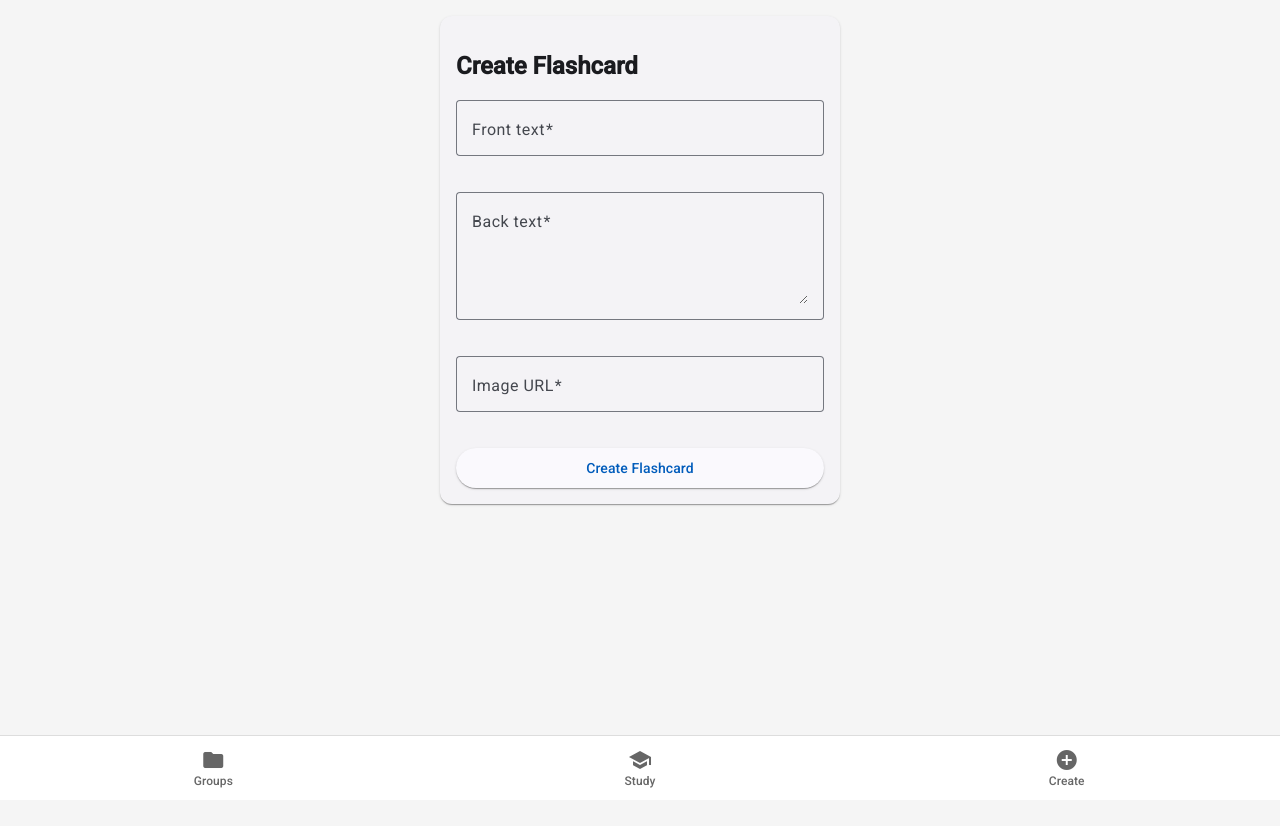
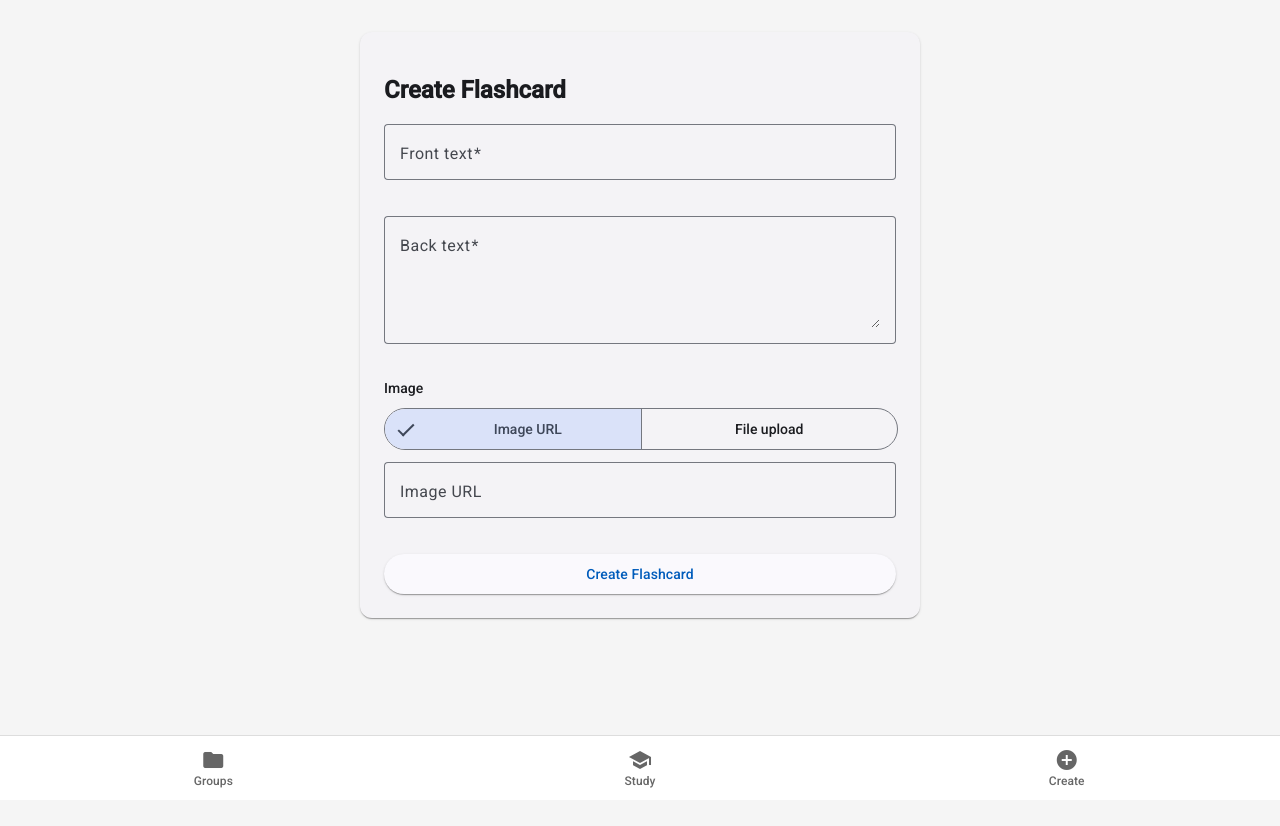
Before and after one commit to nastae/flashcards-app, an Angular app in the folder flashcards-ui/: page /groups/1/flashcards/create in a window 1280 px wide. Shown: the top 826 px of the page. Built offline with nearby package versions, Linux system fonts and the light colour scheme.

Commit message:
Add unsinged image uploads with Cloudinary

```diff
--- a/flashcards-ui/src/app/features/flashcards/pages/flashcard-create/flashcard-create.html
+++ b/flashcards-ui/src/app/features/flashcards/pages/flashcard-create/flashcard-create.html
@@ -22,6 +22,27 @@
             }
         </mat-form-field>
 
+        <div class="image-section">
+            <label class="image-label">Image</label>
+
+            <!-- [(value)]="imageSource" -->
+            <mat-button-toggle-group
+                [value]="imageSource"
+                (change)="onImageSourceChange($event.value)"
+                arial-label="Image source"
+                class="image-source">
+
+                <mat-button-toggle value="url">
+                    Image URL
+                </mat-button-toggle>
+
+                <mat-button-toggle value="upload">
+                    File upload
+                </mat-button-toggle>
+            </mat-button-toggle-group>
+
+            @if (imageSource === 'url') {
+
                 <mat-form-field appearance="outline" class="full-width">
                     <mat-label>Image URL</mat-label>
 
@@ -29,9 +50,39 @@
                     <input matInput formControlName="imageUrl" placeholder="https://example.com/image.jpg"/>
 
                     @if (form.get("imageUrl")?.invalid && form.get("imageUrl")?.touched) {
-                <mat-error>Image URL is required</mat-error>
+                        <!-- <mat-error>Image URL is required</mat-error> -->
+                         <mat-error>Please enter a valid image URL</mat-error>
                     }
                 </mat-form-field>
+
+            }
+
+            @if (imageSource === 'upload') {
+
+                <div class="upload-container">
+                    <input
+                        #fileInput
+                        type="file"
+                        accept="image/jpeg,image/png,image/webp"
+                        hidden
+                        (change)="onFileSelected($event)"/>
+
+                    <button
+                        mat-stroked-button
+                        type="button"
+                        (click)="fileInput.click()">
+                        Choose image
+                    </button>
+
+                    @if (selectedFile) {
+                        <span class="selected-file">
+                            {{ selectedFile.name }}
+                        </span>
+                    }
+
+                </div>
+            }
+        </div>
 
         <button mat-raised-button color="primary" type="submit" class="full-width">
             Create Flashcard
--- a/flashcards-ui/src/app/features/flashcards/pages/flashcard-create/flashcard-create.scss
+++ b/flashcards-ui/src/app/features/flashcards/pages/flashcard-create/flashcard-create.scss
@@ -1,8 +1,20 @@
+// old style
+// .container {
+//     max-width: 400px;
+//     margin: 16px auto;
+//     padding: 16px;
+// }
 .container {
-    max-width: 400px;
-    margin: 16px auto;
-    padding: 16px;
+  width: calc(100% - 32px);
+  max-width: 560px;
+  margin: 16px auto;
+  padding: 16px;
+  box-sizing: border-box;
 }
+
+// h2 {
+//   margin: 0 0 20px;
+// }
 
 .form {
     display: flex;
@@ -14,8 +26,66 @@
     width: 100%;
 }
 
+.image-section {
+    display: flex;
+    flex-direction: column;
+    gap: 12px;
+}
+
+.image-label {
+    font-size: 14px;
+    font-weight: 500;
+}
+
+.image-source {
+    width: 100%;
+    display: flex;
+}
+
+.image-source mat-button-toggle {
+    flex: 1;
+}
+
+.upload-container {
+    display: flex;
+    flex-direction: column;
+    align-items: stretch;
+    gap: 12px;
+    padding: 16px;
+    border: 1px dashed #c5c5c5;
+    border-radius: 8px;
+    box-sizing: border-box;
+}
+
+.selected-file {
+    font-size: 14px;
+    overflow: hidden;
+    text-overflow: ellipsis;
+    white-space: nowrap;
+}
+
+@media (min-width: 600px) {
+    .container {
+        margin: 32px auto;
+        padding: 24px;
+        // background: red;
+    }
+
+    .upload-container {
+        flex-direction: row;
+        align-items: center;
+    }
+}
+
 @media (max-width: 400px) {
+    // .container {
+    //     margin: 0;
+    //     min-height: 100vh;
+    //     border-radius: 0;
+    // }
+
     .container {
+        width: 100%;
         margin: 0;
         min-height: 100vh;
         border-radius: 0;
--- a/flashcards-ui/src/app/features/flashcards/pages/flashcard-create/flashcard-create.ts
+++ b/flashcards-ui/src/app/features/flashcards/pages/flashcard-create/flashcard-create.ts
@@ -8,10 +8,12 @@ import { ActivatedRoute, Router } from '@angular/router';
 import { FlashcardRequest } from '../../models/flashcard-request';
 import { Flashcard } from '../../services/flashcard';
 import { MatSnackBar } from '@angular/material/snack-bar';
+import { MatButtonToggleModule } from '@angular/material/button-toggle';
+import { CloudinaryService } from '../../../../shared/cloudinary.service';
 
 @Component({
   selector: 'app-flashcard-create',
-  imports: [MatCardModule, ReactiveFormsModule, MatFormFieldModule, MatInput, MatAnchor],
+  imports: [MatCardModule, ReactiveFormsModule, MatFormFieldModule, MatInput, MatAnchor, MatButtonToggleModule],
   templateUrl: './flashcard-create.html',
   styleUrl: './flashcard-create.scss',
 })
@@ -21,14 +23,19 @@ export class FlashcardCreate implements OnInit {
   private snackBar = inject(MatSnackBar);
   private router = inject(Router);
   private route = inject(ActivatedRoute);
+  private cloudinaryService = inject(CloudinaryService);
 
   private groupId!: string;
 
   form = this.fb.nonNullable.group({
     frontText: ['', Validators.required],
     backText: ['', Validators.required],
-    imageUrl: ['', Validators.required]
+    imageUrl: ['']
   });
+
+  imageSource: 'url' | 'upload' = 'url';
+
+  selectedFile: File | null = null;
 
   ngOnInit(): void {
     this.groupId = this.route.snapshot.paramMap.get("id")!;
@@ -37,27 +44,108 @@ export class FlashcardCreate implements OnInit {
   // TODO: make proper error handling
   submit(formDirective: any) {
     if (this.form.invalid) {
+      // this.form.markAllAsTouched();
       return;
     }
 
-    const request: FlashcardRequest = this.form.getRawValue();
+    if (this.imageSource === 'upload' && !this.selectedFile) {
+      this.snackBar.open('Please select an image', 'Close', {
+        duration: 2000,
+        verticalPosition: 'bottom',
+        panelClass: ['mobile-snackbar']
+      });
 
-    this.flashcardService.createFlashcard(this.groupId, request).subscribe({
+      return;
+    }
+
+    if (this.imageSource === 'upload') {
+      this.uploadAndCreateFlashcard(formDirective);
+      return;
+    }
+
+    this.createFlashcard(formDirective, this.form.getRawValue().imageUrl);
+
+    // const request: FlashcardRequest = this.form.getRawValue();
+
+    // this.flashcardService.createFlashcard(this.groupId, request).subscribe({
+    //   next: () => {
+    //     this.snackBar.open('Flashcard created ✅', 'Close', {
+    //       duration: 2000,
+    //       verticalPosition: 'bottom',
+    //       panelClass: ['mobile-snackbar']
+    //     });
+
+    //     // TODO: check if needed this.form.reset() (and check on group creation page ts file also)
+    //     this.form.reset();
+    //     formDirective.resetForm();
+
+    //     setTimeout(() => {
+    //       this.router.navigate(['/groups', this.groupId]);
+    //     }, 500);
+    //   },
+    //   error: (err) => {
+    //     console.log(err);
+
+    //     this.snackBar.open('Error creating flashcard ❌', 'Close', {
+    //       duration: 2000,
+    //       verticalPosition: 'bottom',
+    //       panelClass: ['mobile-snackbar']
+    //     });
+    //   }
+    // });
+  }
+
+  private uploadAndCreateFlashcard(formDirective: any): void {
+    if (!this.selectedFile) {
+      return;
+    }
+
+    this.cloudinaryService.uploadImage(this.selectedFile).subscribe({
+      next: (imageUrl) => {
+        this.createFlashcard(formDirective, imageUrl);
+      },
+      // TODO: make proper error handling
+      error: (err) => {
+        console.log(err);
+
+        this.snackBar.open('Error uploading image ❌', 'Close', {
+          duration: 2000,
+          verticalPosition: 'bottom',
+          panelClass: ['mobile-snackbar']
+        });
+      }
+    });
+  }
+
+  private createFlashcard(formDirective: any, imageUrl: string): void {
+
+    const request: FlashcardRequest = {
+      ...this.form.getRawValue(),
+      imageUrl
+    }
+
+    this.flashcardService
+      .createFlashcard(this.groupId, request)
+      .subscribe({
         next: () => {
+
           this.snackBar.open('Flashcard created ✅', 'Close', {
             duration: 2000,
             verticalPosition: 'bottom',
             panelClass: ['mobile-snackbar']
           });
 
-        // TODO: check if needed this.form.reset() (and check on group creation page ts file also)
           this.form.reset();
           formDirective.resetForm();
+
+          this.selectedFile = null;
+          this.imageSource = 'url';
 
           setTimeout(() => {
             this.router.navigate(['/groups', this.groupId]);
           }, 500);
         },
+        // TODO: add proper error handling
         error: (err) => {
           console.log(err);
 
@@ -69,4 +157,32 @@ export class FlashcardCreate implements OnInit {
         }
       });
   }
+
+  onFileSelected(event: Event): void {
+    const input = event.target as HTMLInputElement;
+
+    if (!input.files || input.files.length === 0) {
+      this.selectedFile = null;
+      return;
     }
+
+    this.selectedFile = input.files[0];
+  }
+
+  onImageSourceChange(source: 'url' | 'upload'): void {
+    this.imageSource = source;
+
+    const imageUrlControl = this.form.controls.imageUrl;
+
+    if (source === 'url') {
+      imageUrlControl.setValidators([
+        // Validators.required
+        Validators.pattern(/^https?:\/\/.+/)
+      ]);
+    } else {
+      imageUrlControl.clearValidators();
+    }
+
+    imageUrlControl.updateValueAndValidity();
+  }
+}
--- /dev/null
+++ b/flashcards-ui/src/app/shared/cloudinary.service.ts
@@ -0,0 +1,37 @@
+import { HttpClient } from '@angular/common/http';
+import { inject, Injectable } from '@angular/core';
+import { map, Observable } from 'rxjs';
+
+interface CloudinaryUploadResponse {
+  secure_url: string;
+  public_id: string;
+  width: number;
+  height: number;
+  format: string;
+}
+
+@Injectable({
+  providedIn: 'root',
+})
+export class CloudinaryService {
+
+  private readonly http = inject(HttpClient);
+
+  private readonly cloudName = 'whtxcakj';
+  private readonly uploadPreset = 'Flashcards-app';
+
+  private readonly uploadUrl = `https://api.cloudinary.com/v1_1/${this.cloudName}/image/upload`;
+
+  uploadImage(file: File): Observable<string> {
+    const formData = new FormData();
+
+    formData.append('file', file);
+    formData.append('upload_preset', this.uploadPreset);
+
+    return this.http
+      .post<CloudinaryUploadResponse>(this.uploadUrl, formData)
+      .pipe(
+        map(response => response.secure_url)
+      );
+  }
+}
```
Also changed, not shown: 2 other files (tests, documents, lock files or other folders). Lines whose indentation alone changed are shown as unchanged.
